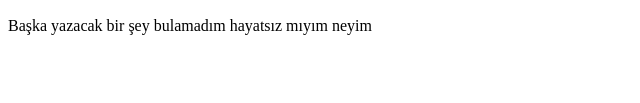
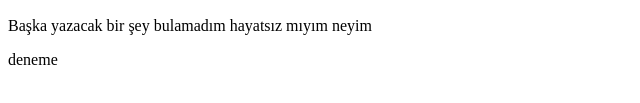
Before and after one commit to korkmazgoz/patika, a plain HTML site: page Html/İlk Ödev/index.html in a window 1280 px wide. Shown: the part 251-354 px from the top of the page, 0-640 px from the left. Drawn offline with Linux system fonts and the light colour scheme.

Commit message:
third commit

```diff
--- a/Html/İlk Ödev/index.html
+++ b/Html/İlk Ödev/index.html
@@ -23,5 +23,6 @@
 
         <p>Başka yazacak bir şey bulamadım hayatsız mıyım neyim
         </p>
+        <p>deneme</p>
 
     </html>
```
